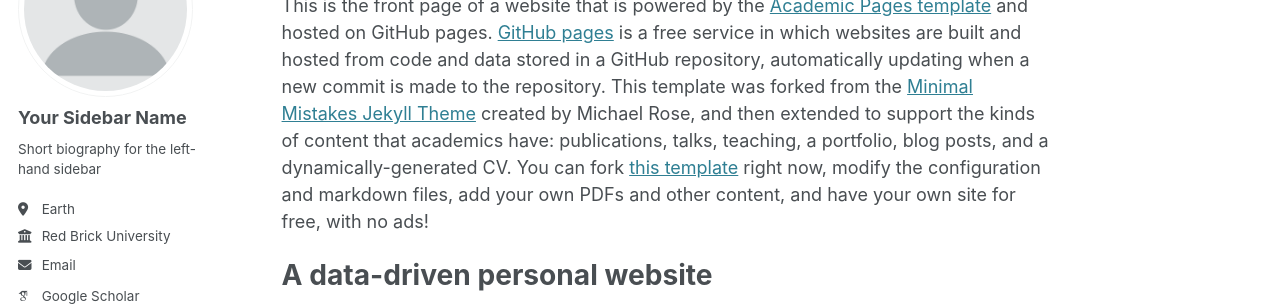
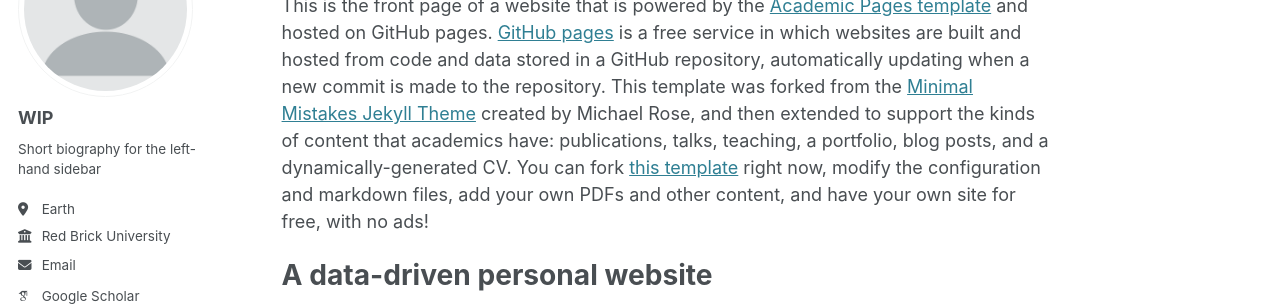
Before and after one commit to weirong-jiang/weirong-jiang.github.io, a Jekyll site: the page built from _pages/about.md, in a window 1280 px wide. Shown: the part 184-490 px from the top of the page. Built offline with Jekyll 4.4.1, drawn with Linux system fonts in a browser that asks for light colours; some web fonts are replaced.

Commit message:
Update _config.yml

```diff
--- a/_config.yml
+++ b/_config.yml
@@ -12,7 +12,7 @@ title                    : "Weirong Jiang"
 title_separator          : "-"
 name                     : &name "Your Name"
 description              : &description "personal description"
-url                      : https://academicpages.github.io # the base hostname & protocol for your site e.g. "https://[your GitHub username].github.io"
+url                      : # https://academicpages.github.io the base hostname & protocol for your site e.g. "https://[your GitHub username].github.io"
 baseurl                  : "" # the subpath of your site, e.g. "/blog"
 repository               : "academicpages/academicpages.github.io"
 
@@ -22,7 +22,7 @@ repository               : "academicpages/academicpages.github.io"
 author:
   # Biographic information
   avatar           : "profile.png"
-  name             : "Your Sidebar Name"
+  name             : "WIP"
   pronouns         : # example: "she/her"
   bio              : "Short biography for the left-hand sidebar"
   location         : "Earth"
```
